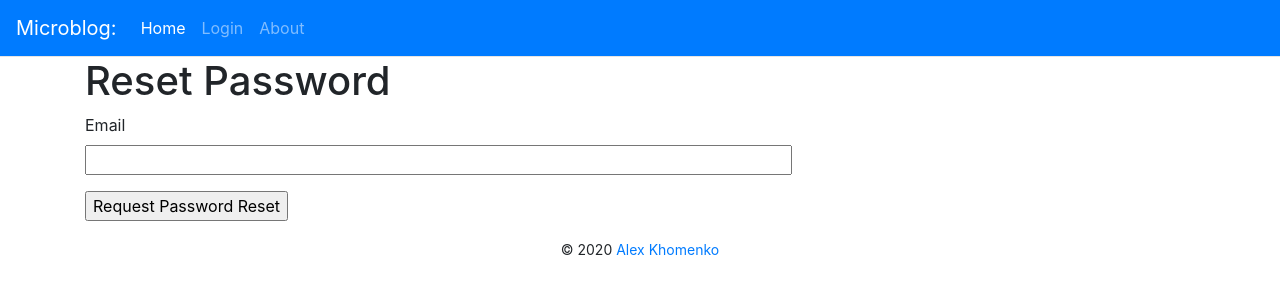
After one commit to webdevalex72/microblog-miguel, a Flask app: page /reset_password_request in a window 1280 px wide. The commit adds this page. Shown: the top 300 px of the page. Run offline with Flask 2, Linux system fonts and the light colour scheme; some libraries are stand-ins or nearby versions.

Commit message:
Reset password by email & Threads

```diff
--- a/app/__init__.py
+++ b/app/__init__.py
@@ -8,6 +8,7 @@ from config import Config
 from flask_sqlalchemy import SQLAlchemy
 from flask_migrate import Migrate
 from flask_login import LoginManager
+from flask_mail import Mail
 
 app = Flask(__name__)
 app.config.from_object(Config)
@@ -17,6 +18,8 @@ db = SQLAlchemy(app)
 migrate = Migrate(app, db)
 login = LoginManager(app)
 login.login_view = 'login'
+# Important - next string have to write after 'app.config.from_object(Config)'
+mail = Mail(app)
 
 if not app.debug:
     if app.config['MAIL_SERVER']:
--- a/app/forms.py
+++ b/app/forms.py
@@ -56,3 +56,16 @@ class PostForm(FlaskForm):
 
 class EmptyForm(FlaskForm):
     submit = SubmitField('Submit')
+
+
+
+class ResetPasswordRequestForm(FlaskForm):
+    email = StringField('Email', validators=[DataRequired(), Email()])
+    submit = SubmitField('Request Password Reset')
+
+
+class ResetPasswordForm(FlaskForm):
+    password = PasswordField('Password', validators=[DataRequired()])
+    password2 = PasswordField(
+        'Repeat Password', validators=[DataRequired(), EqualTo('password')])
+    submit = SubmitField('Request Password Reset')
--- a/app/routes.py
+++ b/app/routes.py
@@ -5,6 +5,8 @@ from flask_login import current_user, login_user, logout_user, login_required
 from app.models import User, Post
 from werkzeug.urls import url_parse
 from datetime import datetime
+from app.forms import ResetPasswordRequestForm, ResetPasswordForm
+from app.email import send_password_reset_email
 
 
 @app.before_request
@@ -164,3 +166,34 @@ def unfollow(username):
 @app.route('/about')
 def about():
     return render_template('post-ex.html')
+
+
+@app.route('/reset_password_request', methods=['GET', 'POST'])
+def reset_password_request():
+    if current_user.is_authenticated:
+        return redirect(url_for('index'))
+    form = ResetPasswordRequestForm()
+    if form.validate_on_submit():
+        user = User.query.filter_by(email=form.email.data).first()
+        if user:
+            send_password_reset_email(user)
+        flash('Check your email for the instructions to reset your password')
+        return redirect(url_for('login'))
+    return render_template('reset_password_request.html',
+                            title='Reset Password', form=form)
+
+
+@app.route('/reset_password/<token>', methods=['GET', 'POST'])
+def reset_password(token):
+    if current_user.is_authenticated:
+        return redirect(url_for('index'))
+    user = User.verify_reset_password_token(token)
+    if not user:
+        return redirect(url_for('index'))
+    form = ResetPasswordForm()
+    if form.validate_on_submit():
+        user.set_password(form.password.data)
+        db.session.commit()
+        flash('Your password has been reset.')
+        return redirect(url_for('login'))
+    return render_template('reset_password.html', form=form)
--- a/app/templates/login-bs.html
+++ b/app/templates/login-bs.html
@@ -11,4 +11,8 @@
 
     <!--{{ render_form(form) }}-->
     <p>New User? <a href="{{ url_for('register') }}">Click to Register!</a></p>
+    <p>
+        Forgot Your Password?
+        <a href="{{ url_for('reset_password_request') }}">Click to Reset It</a>
+    </p>
     {% endblock %}
--- /dev/null
+++ b/app/templates/reset_password_request.html
@@ -0,0 +1,16 @@
+{% extends "base.html" %}
+
+{% block content %}
+    <h1>Reset Password</h1>
+    <form action="" method="post">
+        {{ form.hidden_tag() }}
+        <p>
+            {{ form.email.label }}<br>
+            {{ form.email(size=64) }}<br>
+            {% for error in form.email.errors %}
+            <span style="color: red;">[{{ error }}]</span>
+            {% endfor %}
+        </p>
+        <p>{{ form.submit() }}</p>
+    </form>
+{% endblock %}
--- a/config.py
+++ b/config.py
@@ -13,5 +13,5 @@ class Config(object):
     MAIL_USE_TLS = os.environ.get('MAIL_USE_TLS') is not None
     MAIL_USERNAME = os.environ.get('MAIL_USERNAME')
     MAIL_PASSWORD = os.environ.get('MAIL_PASSWORD')
-    ADMINS = ['alex.khomenkoo@gmail.com']
-    POSTS_PER_PAGE = 3
+    ADMINS = ['web.dev.alex72@gmail.com']
+    POSTS_PER_PAGE = 25
```
Also changed, not shown: app/email.py (added, +26 -0 lines), app/models.py (+16 -1 lines), app/templates/email/reset_password.html (added, +12 -0 lines), app/templates/email/reset_password.txt (added, +13 -0 lines), app/templates/reset_password.html (added, +23 -0 lines), app.db, 3 other files.
